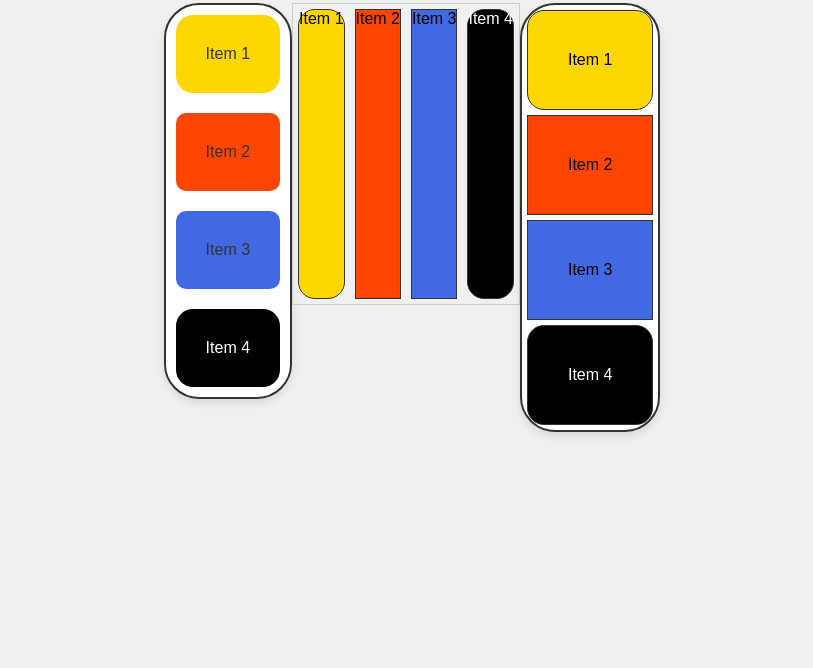
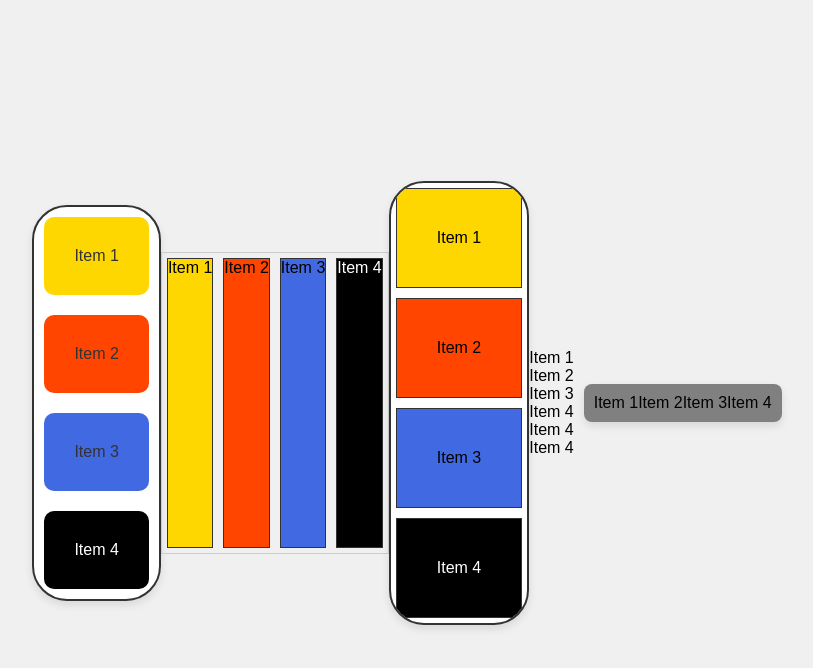
Before and after one commit to Raheel-10k/html_sem2_html_and_css, a plain HTML site: page flexBoxUsage.html in a window 1280 px wide. Shown: the whole page, without its empty margins (228-1041 px from the left). Drawn offline with Linux system fonts and the light colour scheme.

Commit message:
wrap and no wrap using flex

```diff
--- a/flexBoxUsage.css
+++ b/flexBoxUsage.css
@@ -8,7 +8,6 @@ body {
     background-color: #f0f0f0;
     font-family: Arial, sans-serif;
     margin: 3px;
-    align-items: flex-start;
 }
 
 .flex-container {
@@ -23,7 +22,6 @@ body {
 
 .flex-item {
     text-align: center;
-    justify-content: space-around;
     color: #333;
     padding: 30px;
     margin: 10px;
@@ -32,7 +30,6 @@ body {
 
 .flex-item:nth-child(1) {
     background-color: #ffd700;
-    border-radius: 17px;
 }
 .flex-item:nth-child(2) {
     background-color: #ff4500;
@@ -43,7 +40,6 @@ body {
 .flex-item:nth-child(4) {
     background-color: #000;
     color: #fff;
-    border-radius: 17px;
 }
 
 .stretched-container {
@@ -60,7 +56,6 @@ body {
 
 .flex:nth-child(1) {
     background-color: #ffd700;
-    border-radius: 17px;
 }
 .flex:nth-child(2) {
     background-color: #ff4500;
@@ -71,11 +66,10 @@ body {
 .flex:nth-child(4) {
     background-color: #000;
     color: #fff;
-    border-radius: 17px;
 }
 
-.flex-startcontainer {
-    display: flex-start;
+.flex-start-container {
+    display: flex;
     border: 2px solid #333;
     border-radius: 35px;
     overflow: hidden;
@@ -92,7 +86,6 @@ body {
 
 .start:nth-child(1) {
     background-color: #ffd700;
-    border-radius: 17px;
 }
 .start:nth-child(2) {
     background-color: #ff4500;
@@ -103,5 +96,33 @@ body {
 .start:nth-child(4) {
     background-color: #000;
     color: #fff;
-    border-radius: 17px;
 }
+
+.wrap-container {
+    display: flex;
+    background-color: grey;
+    padding: 10px;
+    border-radius: 8px;
+    box-shadow: 0 4px 8px rgba(0, 0, 0, 0.1);
+    margin: 10px;
+}
+
+.wrap-item {
+    flex: 1;
+    min-width: 100px;
+    margin: 5px;
+    padding: 15px;
+    text-align: center;
+    border: 1px solid #333;
+    border-radius: 5px;
+}
+
+/* Demonstrating flex-wrap: nowrap */
+.no-wrap-container {
+    flex-wrap: nowrap;
+}
+
+/* Demonstrating flex-wrap: wrap */
+.wrap-container {
+    flex-wrap: wrap;
+}
--- a/flexBoxUsage.html
+++ b/flexBoxUsage.html
@@ -21,11 +21,27 @@
             <div class="flex">Item 4</div>
         </div>
 
-        <div class="flex-startcontainer">
+        <div class="flex-start-container">
             <div class="start">Item 1</div>
             <div class="start">Item 2</div>
             <div class="start">Item 3</div>
             <div class="start">Item 4</div>
         </div>
+
+        <div class="container no-wrap-container">
+            <div class="item">Item 1</div>
+            <div class="item">Item 2</div>
+            <div class="item">Item 3</div>
+            <div class="item">Item 4</div>
+            <div class="item">Item 4</div>
+            <div class="item">Item 4</div>
+        </div>
+
+        <div class="container wrap-container">
+            <div class="item">Item 1</div>
+            <div class="item">Item 2</div>
+            <div class="item">Item 3</div>
+            <div class="item">Item 4</div>
+        </div>
     </body>
 </html>
```
Also changed, not shown: wrapAndNoWrap.html (added, +69 -0 lines).
